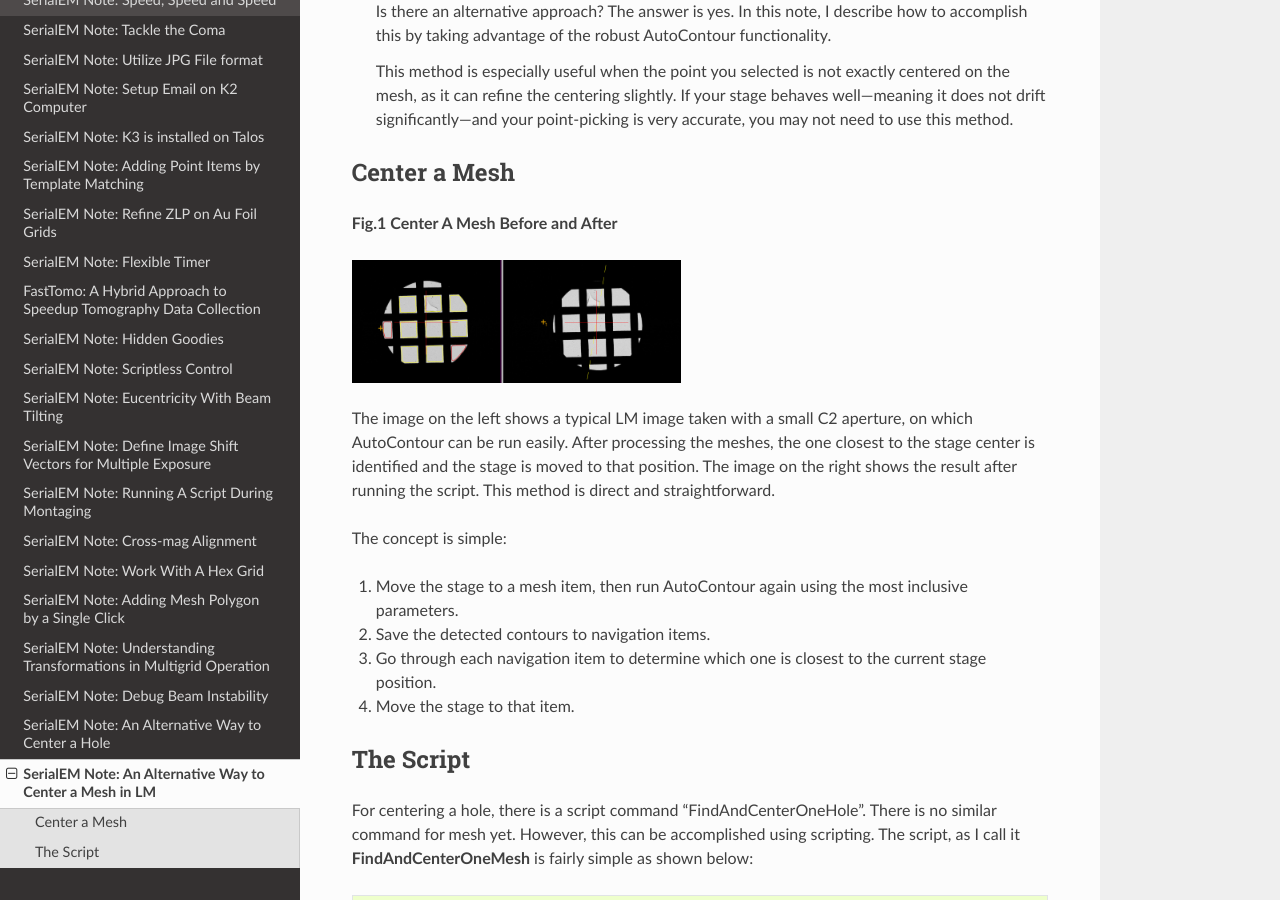
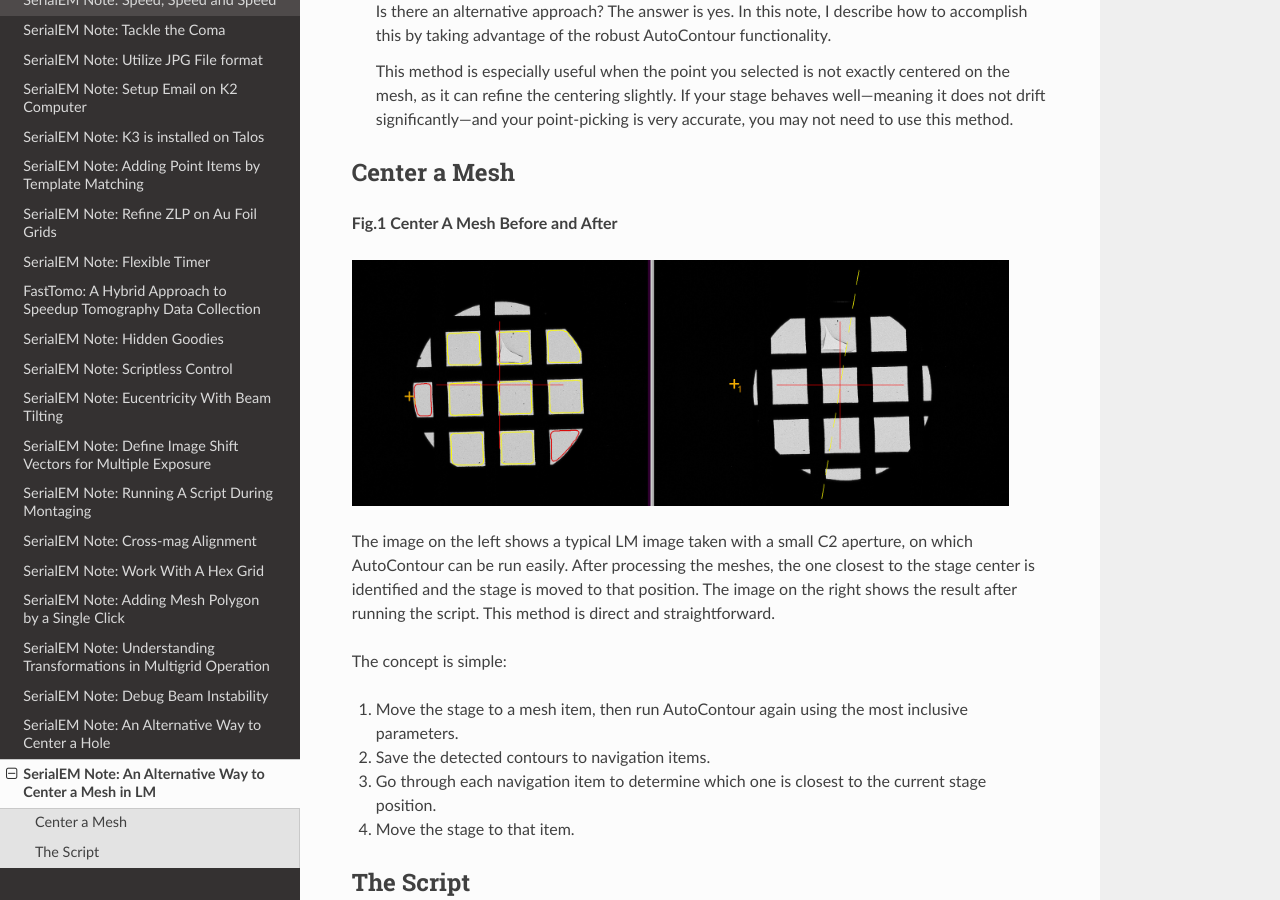
Before and after one commit to xuchen66/sphinx-emdocs, a Sphinx documentation site: the page built from source/serialem-note-alter-way-centermesh.rst, in a window 1280 px wide and 900 px high, scrolled down 528 px. Built offline with Sphinx 7.4.7 and the Read the Docs theme 3.1.0, drawn with Linux system fonts in a browser that asks for light colours; pages that are not in the unit, such as notebooks, are missing from menus.

Commit message:
Update serialem-note-alter-way-centermesh.rst

```diff
--- a/source/serialem-note-alter-way-centermesh.rst
+++ b/source/serialem-note-alter-way-centermesh.rst
@@ -37,7 +37,7 @@ Center a Mesh
 **Fig.1 Center A Mesh Before and After**
 
 .. image:: ../images/CenterMesh-before-n-after.png
-   :scale: 20 %
+   :scale: 40 %
 ..   :height: 544 px
 ..   :width: 384 px
    :alt: find and center a mesh
```
